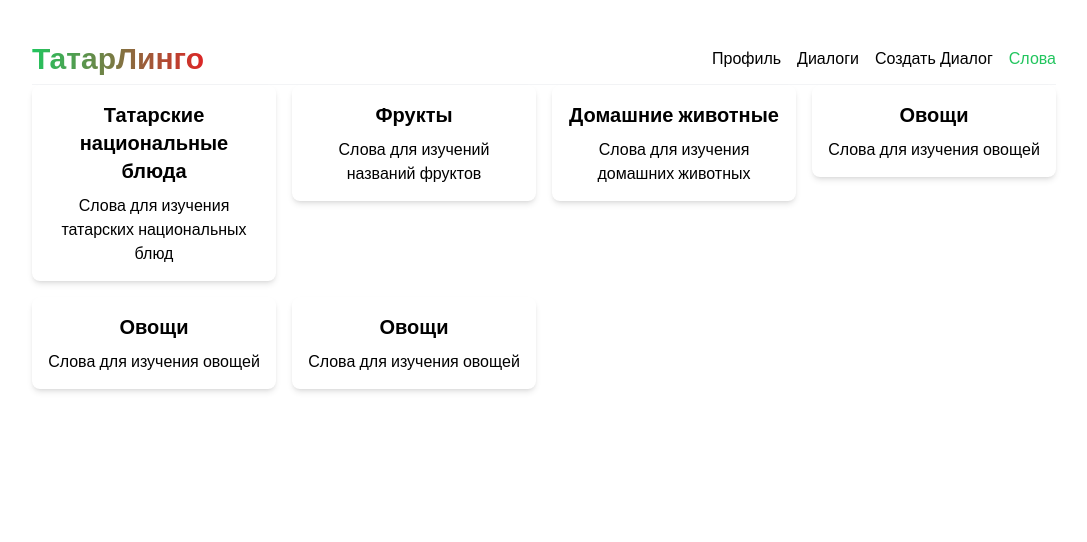
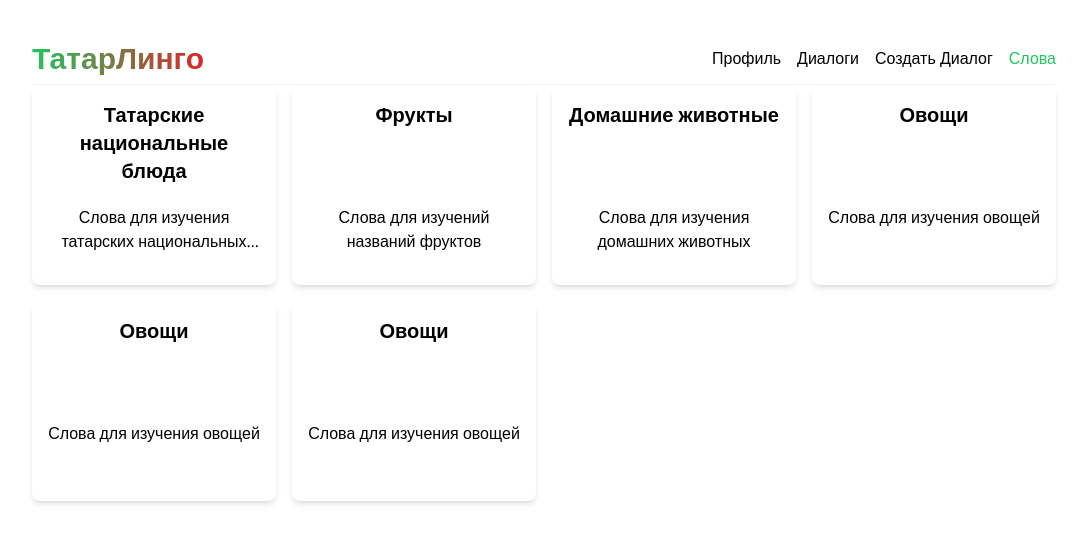
Before and after one commit to nikolina2k/language-app-front, a React (Vite) app: page /word in a window 1280 px wide. Shown: the top 542 px of the page, without its empty margins (96-1183 px from the left). Built offline with nearby package versions, Linux system fonts and the light colour scheme.

Commit message:
Beautify categories

```diff
--- a/src/components/Words/Categories.jsx
+++ b/src/components/Words/Categories.jsx
@@ -41,14 +41,17 @@ const CategoryList = () => {
         <div className="grid grid-cols-1 sm:grid-cols-2 md:grid-cols-3 lg:grid-cols-4 gap-4">
             {categories.map((category) => (
                 <Link to={`/category/${category.id}`} key={category.id}>
-                    <div className="bg-white p-4 rounded-lg shadow-md hover:shadow-lg cursor-pointer">
-                        <h2 className="text-xl font-semibold">{category.title}</h2>
-                        <p className="mt-2">{category.description}</p>
+                    <div className="bg-white p-4 rounded-lg shadow-md hover:shadow-lg h-full">
+                        <div className="h-24    "> {/* Fixed height for title */}
+                            <h2 className="text-xl font-semibold line-clamp-3">{category.title}</h2>
+                        </div>
+                        <div className="h-16 mt-2"> {/* Fixed height for description */}
+                            <p className="line-clamp-2">{category.description}</p>
+                        </div>
                     </div>
                 </Link>
             ))}
         </div>
     );
 };
-
 export default CategoryList;
```
